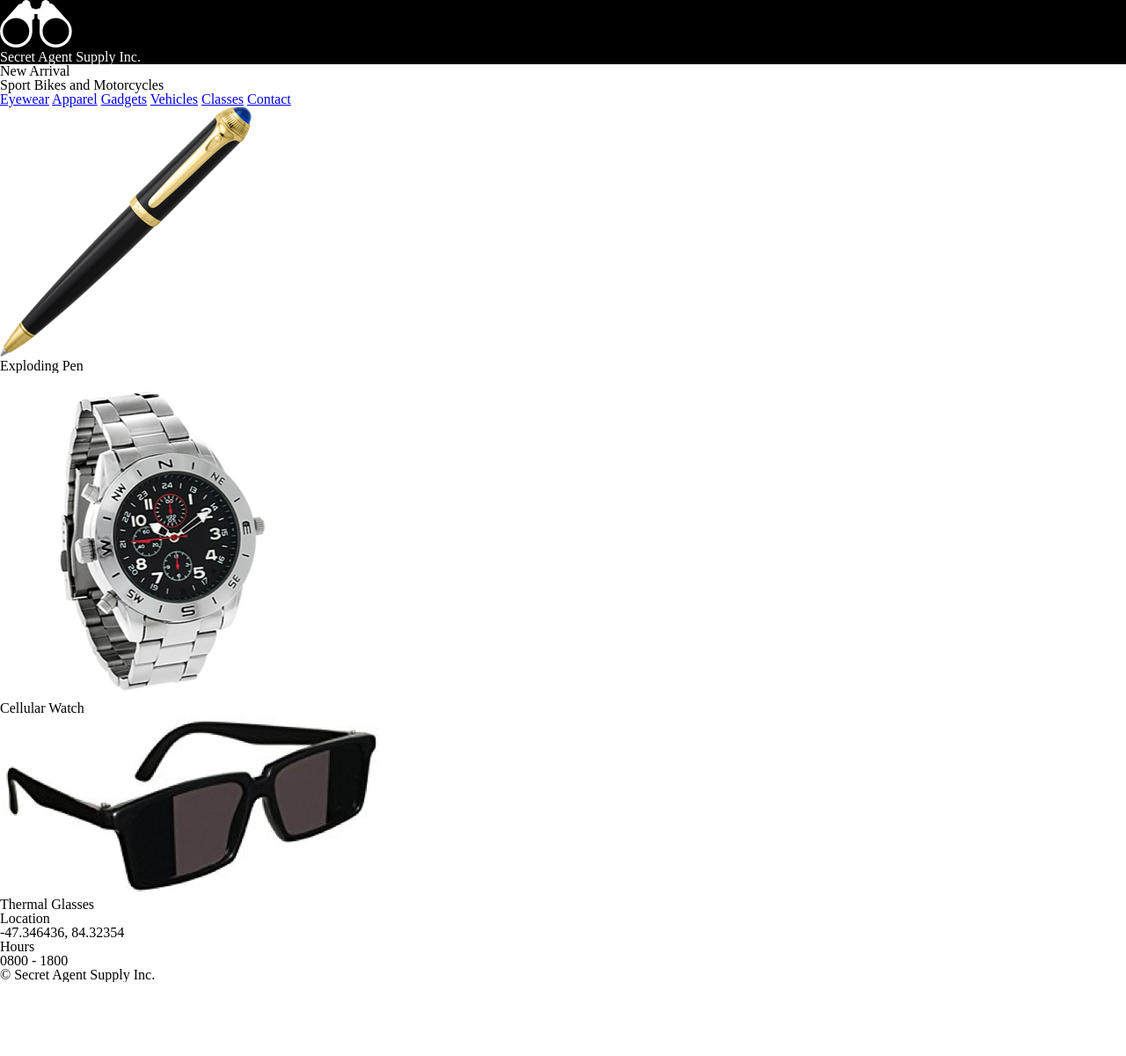
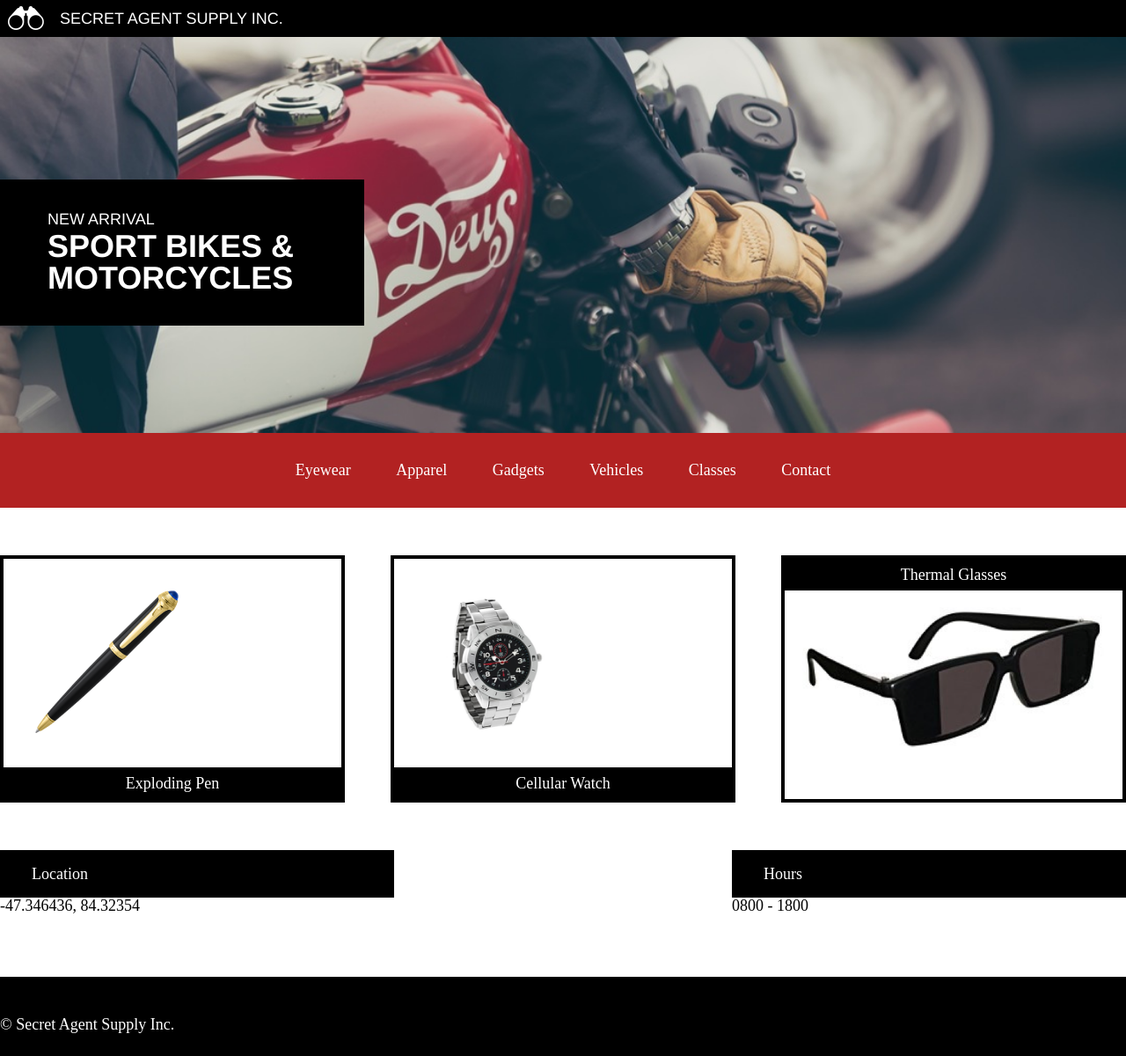
Before and after one commit to akgregg/SecretAgentSupply, a plain HTML site: page index.html in a window 1280 px wide. Shown: the whole page at 88% size. Before the commit the page ends 1116 px from the top, so only its background shows below. Drawn offline with Linux system fonts and the light colour scheme.

Commit message:
css code

```diff
--- a/index.html
+++ b/index.html
@@ -3,22 +3,26 @@
   <head>
     <meta charset="utf-8">
     <title>Secret Agent Supply Inc.</title>
+    <link href="resources/css/reset.css" rel="stylesheet" type="text/css">
     <link href="resources/css/style.css" rel="stylesheet" type="text/css">
-    <link href="resources/css/reset.css" rel="stylesheet" type="text/css">
   </head>
   <body>
     <!--header section-->
 
     <header>
+      <div class="logo">
         <img src="resources/logo.png">
-      <h3>Secret Agent Supply Inc.</h3>
+        <h3>SECRET AGENT SUPPLY INC.</h3>
+      </div>
     </header>
 
 <!--main banner section-->
 
     <div class="main-banner">
-      <h3>New Arrival</h3>
-      <h1>Sport Bikes and Motorcycles</h1>
+      <div class="title">
+        <h3>NEW ARRIVAL</h3>
+        <h1>SPORT BIKES & MOTORCYCLES</h1>
+      </div>
     </div>
 
 <!--navigation section-->
@@ -47,8 +51,7 @@
               <img src="resources/watch.png">
               <h4>Cellular Watch</h4>
             </div>
-          <div class="product">
-            <img src="resources/glasses.png">
+            <div class="glasses">
               <h4>Thermal Glasses</h4>
             </div>
           </div>
--- a/resources/css/style.css
+++ b/resources/css/style.css
@@ -1,5 +1,164 @@
-/*header sytle*/
-header {
+/*universal styles*/
+html {
+  font-size: 18px;
+}
+
+body {
+
+}
+h1 {
+  font-family: Helvetica;
+  font-size: 2rem;
+  font-weight: bold;
+}
+
+h3 {
+  font-family: Helvetica;
+  font-size: 1rem;
+}
+
+nav span {
+  display: inline-block;
+  padding: 20px 10px;
+margin: .75rem;
+}
+
+  a {
+  color: white;
+  text-decoration: none;
+}
+
+/*header styles*/
+
+  .logo {
+    display: flex;
+    align-items: center;
+    background-color: black;
+    color: white;
+}
+
+.logo img {
+  height: 1.5rem;
+  padding-right: 1rem;
+  padding-left: 0.5rem;
+}
+
+.logo h3 {
+  padding-top: 0.66rem;
+  padding-bottom: 0.66rem;
+}
+
+/*main banner styles*/
+.main-banner {
+  background-image: url("main-img.jpeg");
+  background-repeat: no-repeat;
+  background-position: center;
+  background-size: cover;
+  height: 25rem;
+}
+
+.title {
+  display: flex;
+  flex-direction: column;
+  padding-left: 3rem;
+  padding-top: 2rem;
+  padding-bottom: 2rem;
+  color: white;
   background-color: black;
+  width: 20rem;
+  top: 9rem;
+  position: relative;
+}
+
+.title h3 {
+  padding-bottom: 0.25rem;
+}
+/*navigation styles*/
+
+nav {
+  background-color: firebrick;
+  text-align: center;
+}
+
+/*main content style*/
+.products {
+  display: flex;
+  justify-content: space-between;
+  margin-top: 3rem;
+  margin-bottom: 3rem;
+}
+
+.glasses {
+  border: 4px solid black;
+  width: 30%;
+  background-image: url("glasses.png");
+  background-repeat: no-repeat;
+  background-position: center;
+  background-size: auto 9rem;
+}
+
+.glasses h4 {
   color: white;
+  background-color: black;
+  text-align: center;
+  padding-top: 0.5rem;
+  padding-bottom: 0.5rem;
 }
+.product {
+  border: 4px solid black;
+  width: 30%;
+
+}
+
+.product img {
+  height: 9rem;
+  margin: 2rem;
+
+}
+
+.product h4 {
+  color: white;
+  background-color: black;
+  text-align: center;
+  padding-top: 0.5rem;
+  padding-bottom: 0.5rem;
+}
+
+.contact {
+  display: flex;
+  justify-content: space-between;
+  margin-top: 3rem;
+  margin-bottom: 4rem;
+}
+
+.info {
+  width: 35%;
+}
+
+.info h4 {
+  color: white;
+  background-color: black;
+    padding: 1rem 2rem;
+}
+
+/*footer styles*/
+footer {
+  height: 5rem;
+  color: white;
+  background-color: black;
+  text-align: left;
+}
+
+footer p {
+  position: relative;
+  top: 50%;
+}
+/*media queries*/
+
+@media only screen and (max-width: 960px) {
+  body {width: 100%;}
+}
+
+@media only screen and (max-width: 1024px) {
+
+}
```
Also changed, not shown: SASredline.jpg (added), mobile.jpg (added), resources/css/glasses.png (renamed from resources/glasses.png), resources/css/main-img.jpeg (renamed from resources/main-img.jpeg), tablet.jpg (added). Lines whose indentation alone changed are shown as unchanged.
